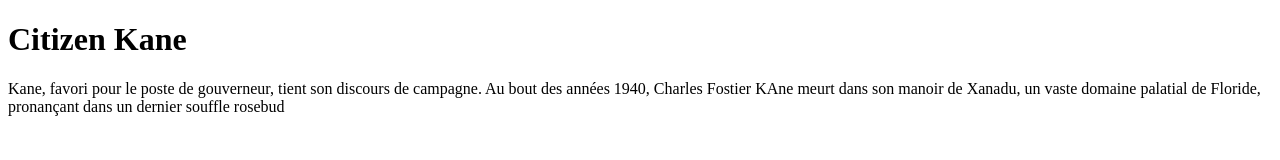
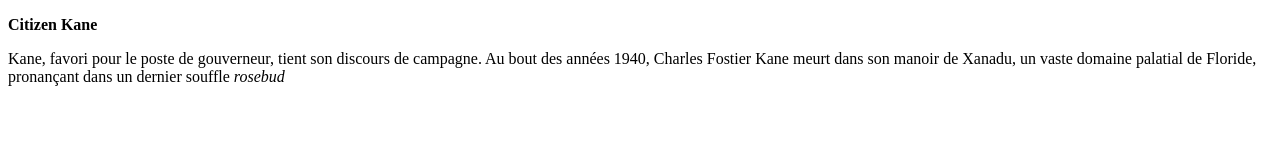
Before and after one commit to GeneMaboussou/Exercice4, a plain HTML site: page index.html in a window 1280 px wide. Drawn offline with Linux system fonts and the light colour scheme.

Commit message:
correction exercice 4

```diff
--- a/index.html
+++ b/index.html
@@ -7,8 +7,8 @@
     <title>Exercice4</title>
 </head>
 <body>
-    <h1>Citizen Kane</h1>
-    <p>Kane, favori pour le poste de gouverneur, tient son discours de campagne. Au bout des années 1940, Charles Fostier KAne meurt dans son manoir de Xanadu, un vaste domaine palatial de Floride, pronançant dans un dernier souffle rosebud</p>
+    <p><strong>Citizen Kane</strong></p>
+    <p>Kane, favori pour le poste de gouverneur, tient son discours de campagne. Au bout des années 1940, Charles Fostier Kane meurt dans son manoir de Xanadu, un vaste domaine palatial de Floride, pronançant dans un dernier souffle <em>rosebud</em></p>
 
 </body>
 </html>
```
